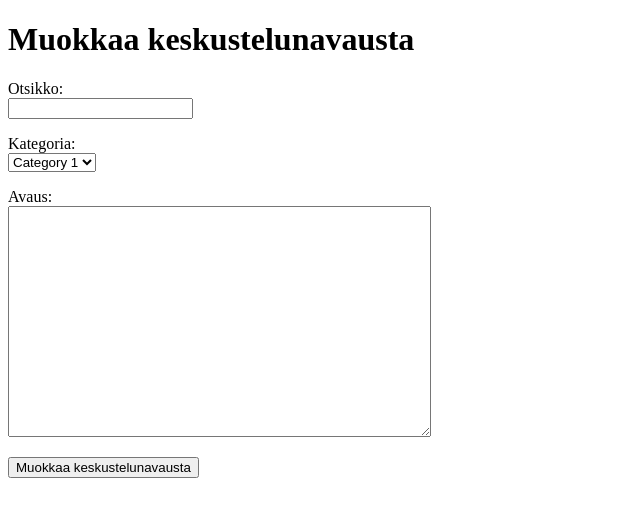
After one commit to krosqvist/keskustelupalsta, a Flask app: template templates/edit_conversation.html in a window 1280 px wide. The commit adds this page. Shown: the top 517 px of the page, without its empty margins (0-640 px from the left). Run offline with Flask 3, Linux system fonts and the light colour scheme; the template is opened without the code that fills it, so the values that code supplies are empty.

Commit message:
Add ability to modify conversations

```diff
--- a/app.py
+++ b/app.py
@@ -32,6 +32,21 @@ def create_conversation():
 
     conversations.add_conversation(title, category, opening, user_id)
     return redirect("/")
+
+@app.route("/edit_conversation/<int:conversation_id>")
+def edit_conversation(conversation_id):
+    conversation = conversations.get_conversation(conversation_id)
+    return render_template("edit_conversation.html", conversation=conversation)
+
+@app.route("/update_conversation", methods=["POST"])
+def update_conversation():
+    conversation_id = request.form["conversation_id"]
+    title = request.form["title"]
+    category = request.form["category"]
+    opening = request.form["opening"]
+
+    conversations.update_conversation(conversation_id, title, category, opening)
+    return redirect("/conversation/" + str(conversation_id))
 
 @app.route("/register")
 def register():
--- /dev/null
+++ b/templates/edit_conversation.html
@@ -0,0 +1,33 @@
+<!DOCTYPE html>
+<html>
+
+<head>
+  <title>Muokkaa keskustelunavausta</title>
+</head>
+
+<body>
+  <h1>Muokkaa keskustelunavausta</h1>
+  <form action="/update_conversation" method="post">
+    <p>
+      Otsikko: <br />
+      <input type="text" name="title" value="{{ conversation.title }}"/>
+    </p>
+    <p>
+      Kategoria: <br />
+      <select name="category" value="{{ conversation.category }}">
+        <option value="category1">Category 1</option>
+        <option value="category2">Category 2</option>
+        <option value="category3">Category 3</option>
+        <option value="category4">Category 4</option>
+      </select>
+    </p>
+    <p>
+      Avaus: <br />
+      <textarea name="opening" rows="15", cols="50">{{ conversation.opening }}</textarea>
+    </p>
+    <input type="hidden" name="conversation_id" value="{{ conversation.id }}" />
+    <input type="submit" value="Muokkaa keskustelunavausta" />
+  </form>
+</body>
+
+</html>
```
Also changed, not shown: conversations.py (+6 -1 lines), templates/show_conversation.html (+7 -2 lines).
